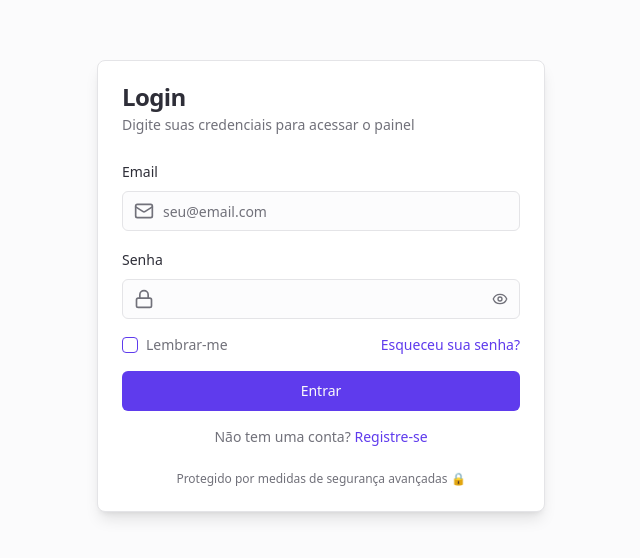
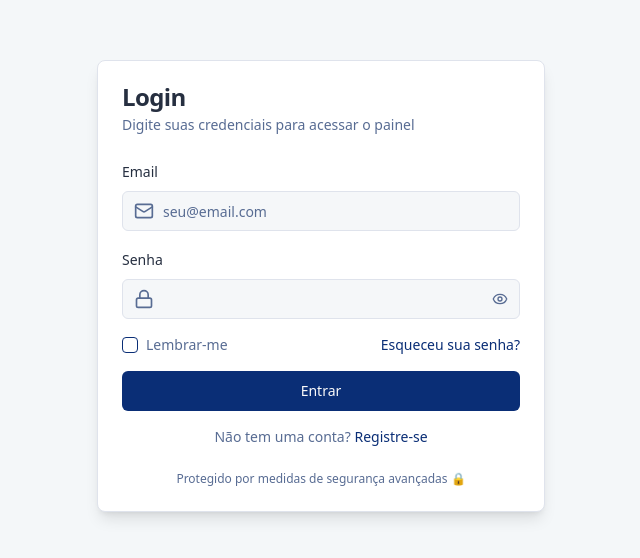
Before and after one commit to Hugc98/sales-star-accelerator, a React (Vite) app: page /login in a window 1280 px wide. Shown: the part 114-672 px from the top of the page, without its empty margins (319-959 px from the left). Built offline with nearby package versions, Linux system fonts and the light colour scheme.

Commit message:
Refactor: Update logo and color scheme
- Replaced the existing logo with the "Avante" logo.
- Changed the system's primary color to a darker shade of blue.

```diff
--- a/index.html
+++ b/index.html
@@ -1,20 +1,22 @@
+
 <!DOCTYPE html>
-<html lang="en">
+<html lang="pt-BR">
   <head>
     <meta charset="UTF-8" />
     <meta name="viewport" content="width=device-width, initial-scale=1.0" />
-    <title>sales-star-accelerator</title>
-    <meta name="description" content="Lovable Generated Project" />
-    <meta name="author" content="Lovable" />
+    <title>Avante - Sistema de Vendas</title>
+    <meta name="description" content="Sistema de vendas Avante" />
+    <meta name="author" content="Avante" />
+    <link rel="icon" href="/lovable-uploads/c957e562-051b-4e8e-9e1f-c8e8996db93d.png" type="image/png">
 
-    <meta property="og:title" content="sales-star-accelerator" />
-    <meta property="og:description" content="Lovable Generated Project" />
+    <meta property="og:title" content="Avante - Sistema de Vendas" />
+    <meta property="og:description" content="Sistema de vendas Avante" />
     <meta property="og:type" content="website" />
-    <meta property="og:image" content="https://lovable.dev/opengraph-image-p98pqg.png" />
+    <meta property="og:image" content="/lovable-uploads/c957e562-051b-4e8e-9e1f-c8e8996db93d.png" />
 
     <meta name="twitter:card" content="summary_large_image" />
-    <meta name="twitter:site" content="@lovable_dev" />
-    <meta name="twitter:image" content="https://lovable.dev/opengraph-image-p98pqg.png" />
+    <meta name="twitter:site" content="@avante" />
+    <meta name="twitter:image" content="/lovable-uploads/c957e562-051b-4e8e-9e1f-c8e8996db93d.png" />
   </head>
 
   <body>
--- a/src/components/layout/AppSidebar.tsx
+++ b/src/components/layout/AppSidebar.tsx
@@ -90,13 +90,15 @@ const AppSidebar = () => {
     <Sidebar>
       <SidebarHeader className="p-4">
         <Link to="/" className="flex items-center space-x-2 px-2">
-          <div className="bg-white p-1 rounded-md">
-            <div className="h-7 w-7 rounded-md bg-primary flex items-center justify-center">
-              <span className="text-white font-bold text-xl">S</span>
-            </div>
+          <div className="bg-sidebar-foreground p-1 rounded-md">
+            <img
+              src="/lovable-uploads/c957e562-051b-4e8e-9e1f-c8e8996db93d.png"
+              alt="Avante"
+              className="h-7 w-auto"
+            />
           </div>
           <div>
-            <h1 className="font-bold text-sidebar-foreground text-xl">SalesSTAR</h1>
+            <h1 className="font-bold text-sidebar-foreground text-xl">Avante</h1>
             <p className="text-sidebar-foreground/80 text-xs">Acelerando resultados</p>
           </div>
         </Link>
--- a/src/index.css
+++ b/src/index.css
@@ -1,91 +1,88 @@
-
 @tailwind base;
 @tailwind components;
 @tailwind utilities;
 
 @layer base {
   :root {
-    --background: 240 33% 99%;
-    --foreground: 240 10% 20%;
+    --background: 220 25% 97%;
+    --foreground: 220 25% 20%;
 
     --card: 0 0% 100%;
-    --card-foreground: 240 10% 20%;
+    --card-foreground: 220 25% 20%;
 
     --popover: 0 0% 100%;
-    --popover-foreground: 240 10% 20%;
+    --popover-foreground: 220 25% 20%;
 
-    --primary: 252 83% 58%;
+    --primary: 220 85% 25%;
     --primary-foreground: 0 0% 98%;
 
-    --secondary: 240 5% 96%;
-    --secondary-foreground: 240 6% 25%;
+    --secondary: 220 25% 94%;
+    --secondary-foreground: 220 25% 25%;
 
-    --muted: 240 5% 94%;
-    --muted-foreground: 240 4% 46%;
+    --muted: 220 25% 94%;
+    --muted-foreground: 220 25% 46%;
 
-    --accent: 225 85% 97%;
-    --accent-foreground: 252 83% 58%;
+    --accent: 220 85% 96%;
+    --accent-foreground: 220 85% 25%;
 
     --destructive: 0 84% 60%;
     --destructive-foreground: 0 0% 98%;
 
-    --border: 240 6% 90%;
-    --input: 240 6% 90%;
-    --ring: 252 83% 58%;
+    --border: 220 25% 90%;
+    --input: 220 25% 90%;
+    --ring: 220 85% 25%;
 
     --radius: 0.5rem;
 
-    --sidebar-background: 252 83% 58%;
+    --sidebar-background: 220 85% 25%;
     --sidebar-foreground: 0 0% 100%;
     --sidebar-primary: 0 0% 100%;
-    --sidebar-primary-foreground: 252 83% 58%;
-    --sidebar-accent: 252 96% 65%;
+    --sidebar-primary-foreground: 220 85% 25%;
+    --sidebar-accent: 220 85% 30%;
     --sidebar-accent-foreground: 0 0% 100%;
-    --sidebar-border: 252 100% 68%;
-    --sidebar-ring: 252 85% 90%;
+    --sidebar-border: 220 85% 30%;
+    --sidebar-ring: 220 85% 90%;
   }
 
   .dark {
-    --background: 240 10% 14%;
+    --background: 220 25% 10%;
     --foreground: 0 0% 98%;
 
-    --card: 240 10% 18%;
+    --card: 220 25% 14%;
     --card-foreground: 0 0% 98%;
 
-    --popover: 240 10% 18%;
+    --popover: 220 25% 14%;
     --popover-foreground: 0 0% 98%;
 
-    --primary: 252 83% 68%;
-    --primary-foreground: 240 10% 14%;
+    --primary: 220 85% 30%;
+    --primary-foreground: 220 25% 10%;
 
-    --secondary: 240 5% 25%;
+    --secondary: 220 25% 20%;
     --secondary-foreground: 0 0% 98%;
 
-    --muted: 240 5% 25%;
-    --muted-foreground: 240 5% 65%;
+    --muted: 220 25% 20%;
+    --muted-foreground: 220 25% 65%;
 
-    --accent: 252 83% 18%;
-    --accent-foreground: 252 83% 68%;
+    --accent: 220 85% 18%;
+    --accent-foreground: 220 85% 30%;
 
     --destructive: 0 62% 50%;
     --destructive-foreground: 0 0% 98%;
 
-    --border: 240 5% 26%;
-    --input: 240 5% 26%;
-    --ring: 252 83% 68%;
+    --border: 220 25% 26%;
+    --input: 220 25% 26%;
+    --ring: 220 85% 30%;
 
-    --sidebar-background: 240 10% 18%;
+    --sidebar-background: 220 25% 14%;
     --sidebar-foreground: 0 0% 98%;
-    --sidebar-primary: 252 83% 68%;
-    --sidebar-primary-foreground: 240 10% 14%;
-    --sidebar-accent: 252 83% 25%;
-    --sidebar-accent-foreground: 252 83% 68%;
-    --sidebar-border: 252 83% 25%;
-    --sidebar-ring: 252 85% 68%;
+    --sidebar-primary: 220 85% 30%;
+    --sidebar-primary-foreground: 220 25% 10%;
+    --sidebar-accent: 220 85% 25%;
+    --sidebar-accent-foreground: 220 85% 30%;
+    --sidebar-border: 220 85% 25%;
+    --sidebar-ring: 220 85% 30%;
   }
-}
 
-@layer base {
   * {
     @apply border-border;
   }
```
Also changed, not shown: public/lovable-uploads/c957e562-051b-4e8e-9e1f-c8e8996db93d.png (added).
